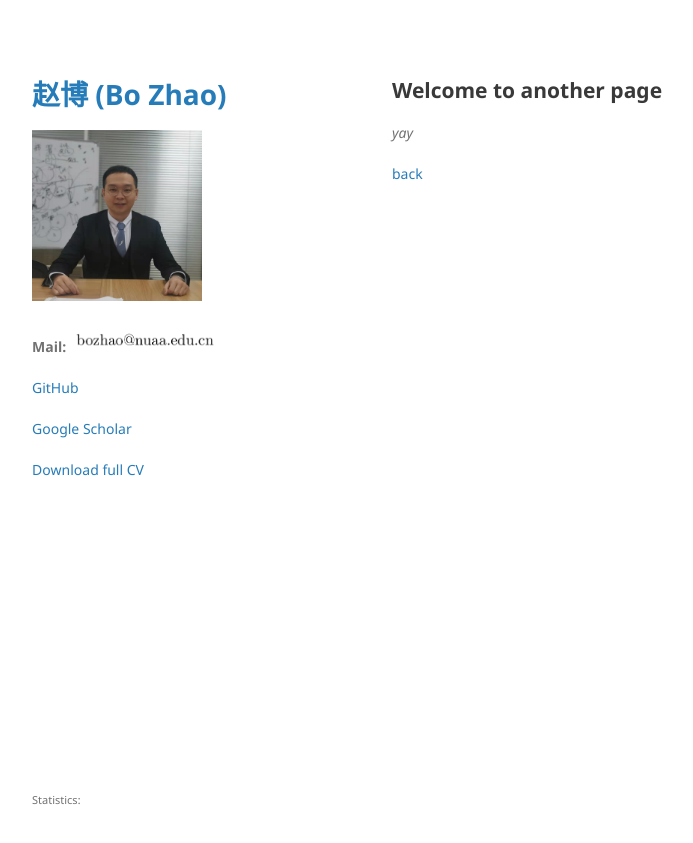
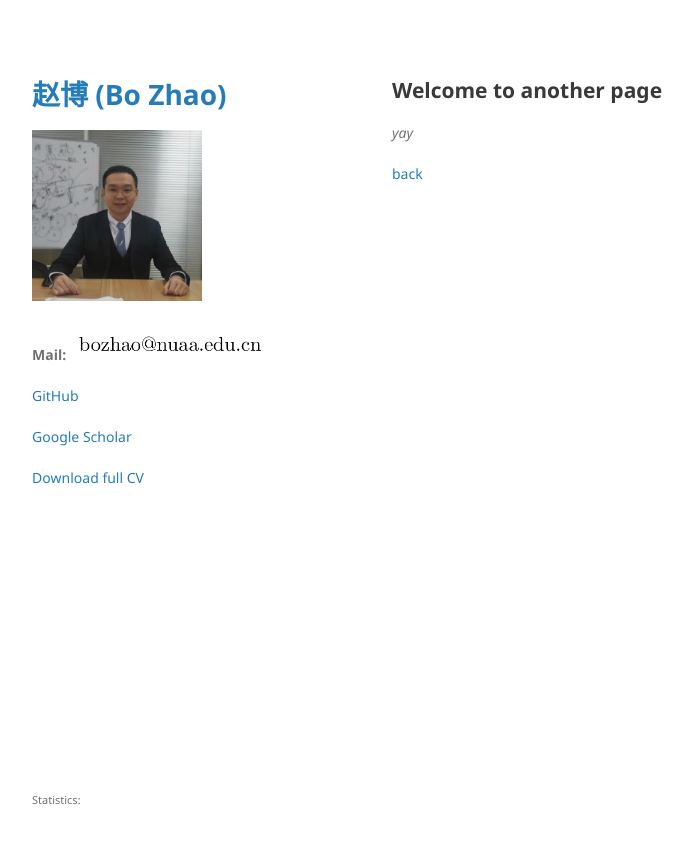
Before and after one commit to BorisZhao/BorisZhao.github.io, a Jekyll site: the page built from another-page.md, in a window 1280 px wide. Shown: the top 843 px of the page, without its empty margins (178-871 px from the left). Built offline with Jekyll 4.4.1, drawn with Linux system fonts in a browser that asks for light colours; a script that is not in the unit is left out; the repository's description, which GitHub fills in, is left out; our own code applies the rules of GitHub Pages for plain Markdown files.

Commit message:
Update default.html

```diff
--- a/_layouts/default.html
+++ b/_layouts/default.html
@@ -27,7 +27,7 @@
         {% endif %}
 
         {% if site.github.is_user_page %}
-        <p><b>Mail:</b> <img src="./Images/corres_addr.png" width=150px /></p>
+        <p><b>Mail:</b> <img src="./Images/corres_addr.png" width=200px /></p>
         <p class="view"><a href="{{ site.github.owner_url }}">GitHub</a></p>
         <p class="view"><a href="https://scholar.google.com/citations?hl=zh-CN&user=PlySqb0AAAAJ">Google Scholar</a></p>
         <p class="view"><a href="./CV/Bo_Zhao_resume.pdf">Download full CV</a></p>
```
